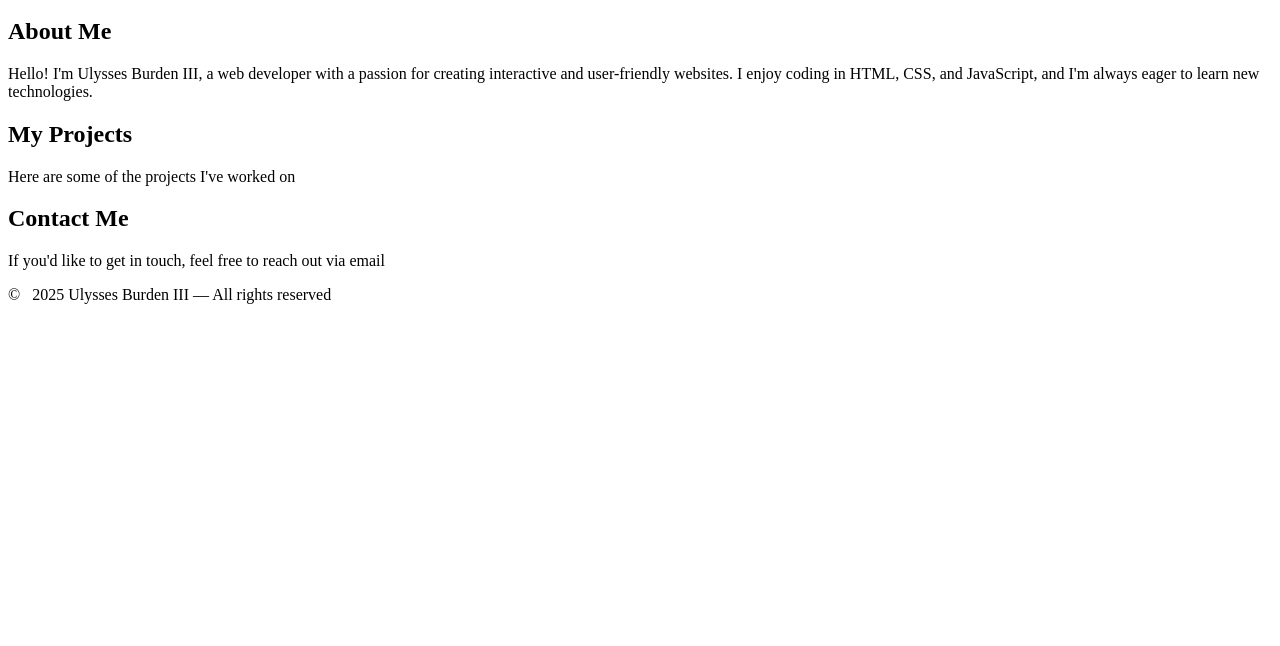
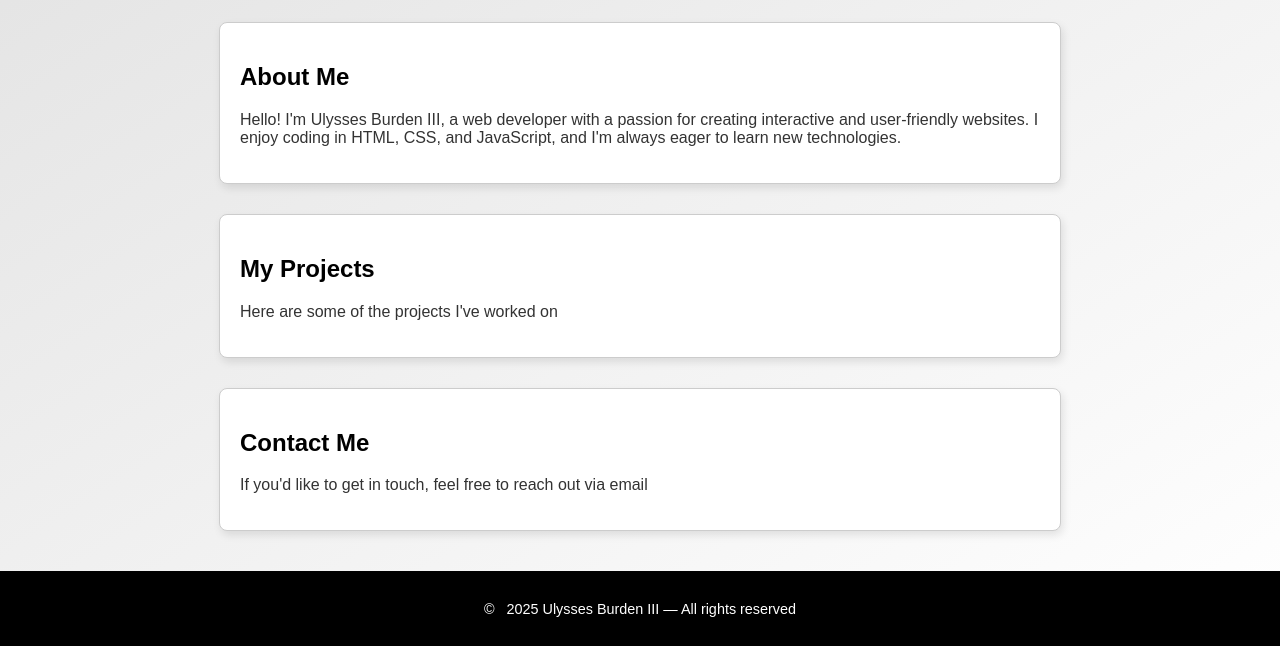
Before and after one commit to UBSDFS/ECPI-SDC260, a plain HTML site: page index.html in a window 1280 px wide. Shown: the part 162-808 px from the top of the page. Drawn offline with Linux system fonts and the light colour scheme.

Commit message:
Update index.html

```diff
--- a/index.html
+++ b/index.html
@@ -6,7 +6,7 @@
     <meta name="keywords" content="personal, homepage, projects, about me, html, css, javascript" />
     <meta name="author" content="Ulysses Burden III"/>
     <meta name="viewport" content="width=device-width, initial-scale=1.0" />
-    <link rel="stylesheet" href="styles.css />
+    <link rel="stylesheet" href="styles.css" />
     <title>My Homepage</title>
 
 
```
